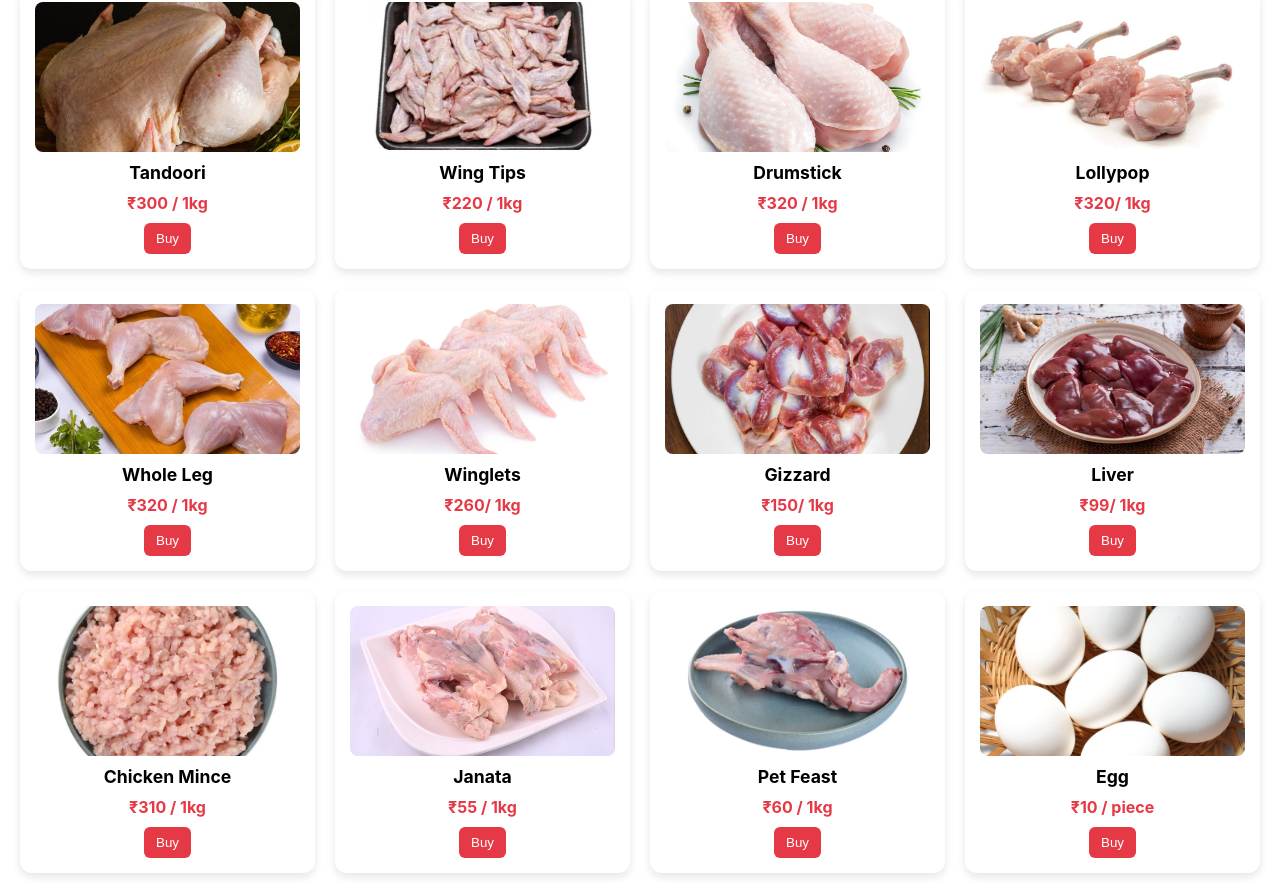
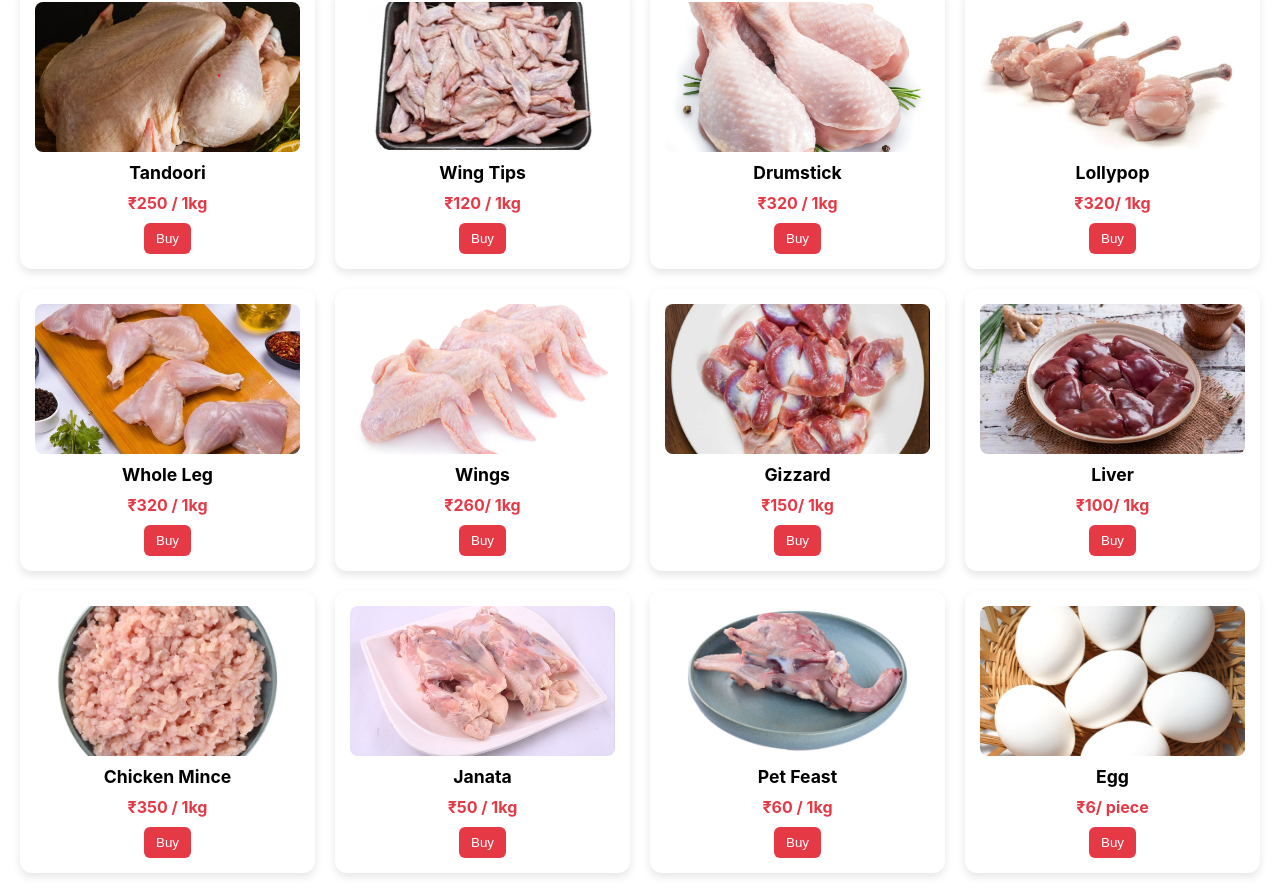
Before and after one commit to Prabaharan45/kinsfreshchicken, a React (Create React App) app: page /menu in a window 1280 px wide. Shown: the part 493-1386 px from the top of the page. Built offline with nearby package versions, Linux system fonts and the light colour scheme.

Commit message:
Update Menu.js

```diff
--- a/src/components/Menu.js
+++ b/src/components/Menu.js
@@ -23,20 +23,20 @@ function Menu() {
   const chickens = [
     { name: "With Skin", price: "₹230 / 1kg", img: withskinImg },
     { name: "Skinless", price: "₹260 / 1kg", img: skinlessImg },
-    { name: "Breast Boneless", price: "₹360 / 1kg", img: breastbonelessImg },
+    { name: "Breast Boneless", price: "₹350 / 1kg", img: breastbonelessImg },
     { name: "Leg Boneless", price: "₹360 / 1kg", img: legbonelessImg },
-    { name: "Tandoori", price: "₹300 / 1kg", img: tandooriImg },
-    { name: "Wing Tips", price: "₹220 / 1kg", img: wingtipsImg },
+    { name: "Tandoori", price: "₹250 / 1kg", img: tandooriImg },
+    { name: "Wing Tips", price: "₹120 / 1kg", img: wingtipsImg },
     { name: "Drumstick", price: "₹320 / 1kg", img: drumstickImg },
     { name: "Lollypop", price: "₹320/ 1kg", img: lollypopImg },
     { name: "Whole Leg", price: "₹320 / 1kg", img: wholelegImg },
-    { name: "Winglets", price: "₹260/ 1kg", img: wingletsImg },
+    { name: "Wings", price: "₹260/ 1kg", img: wingletsImg },
     { name: "Gizzard", price: "₹150/ 1kg", img: gizzardImg },
-    { name: "Liver", price: "₹99/ 1kg", img: liverImg },
-    { name: "Chicken Mince", price: "₹310 / 1kg", img: chickenminceImg },
-    { name: "Janata", price: "₹55 / 1kg", img: janataImg },
+    { name: "Liver", price: "₹100/ 1kg", img: liverImg },
+    { name: "Chicken Mince", price: "₹350 / 1kg", img: chickenminceImg },
+    { name: "Janata", price: "₹50 / 1kg", img: janataImg },
     { name: "Pet Feast", price: "₹60 / 1kg", img: petfeastImg },
-    { name: "Egg", price: "₹10 / piece", img: eggImg },
+    { name: "Egg", price: "₹6/ piece", img: eggImg },
   ];
 
   const handleBuy = (item) => {
```
